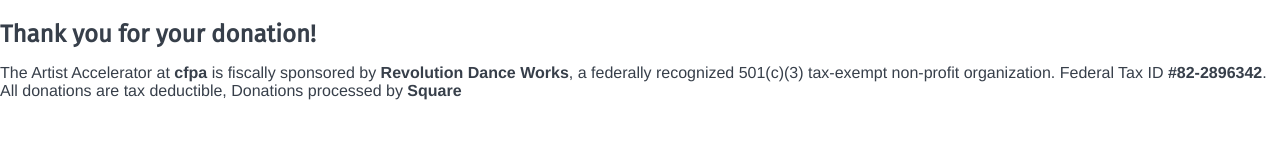
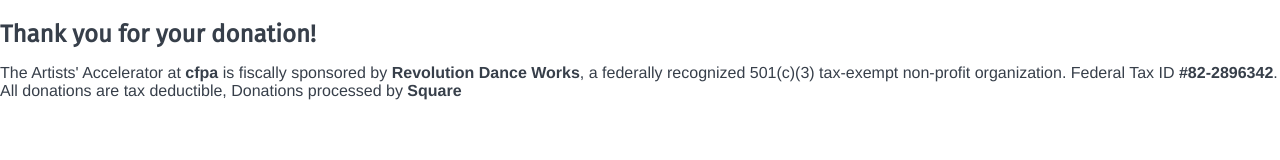
Before and after one commit to jaylandro/cfpa-landing, a website: page thank-you.html in a window 1280 px wide. Drawn offline with Linux system fonts and the light colour scheme.

Commit message:
Artits accelerator

```diff
--- a/thank-you.html
+++ b/thank-you.html
@@ -14,7 +14,7 @@
   <body>
     <h2>Thank you for your donation!</h2>
     <p>
-        The Artist Accelerator at <strong>cfpa</strong> is fiscally sponsored by <strong>Revolution Dance Works</strong>, a federally recognized 501(c)(3) tax-exempt non-profit organization.
+        The Artists' Accelerator at <strong>cfpa</strong> is fiscally sponsored by <strong>Revolution Dance Works</strong>, a federally recognized 501(c)(3) tax-exempt non-profit organization.
         Federal Tax ID <strong>#82-2896342</strong>.
         All donations are tax deductible, Donations processed by <strong>Square</strong>
     </p>
```
